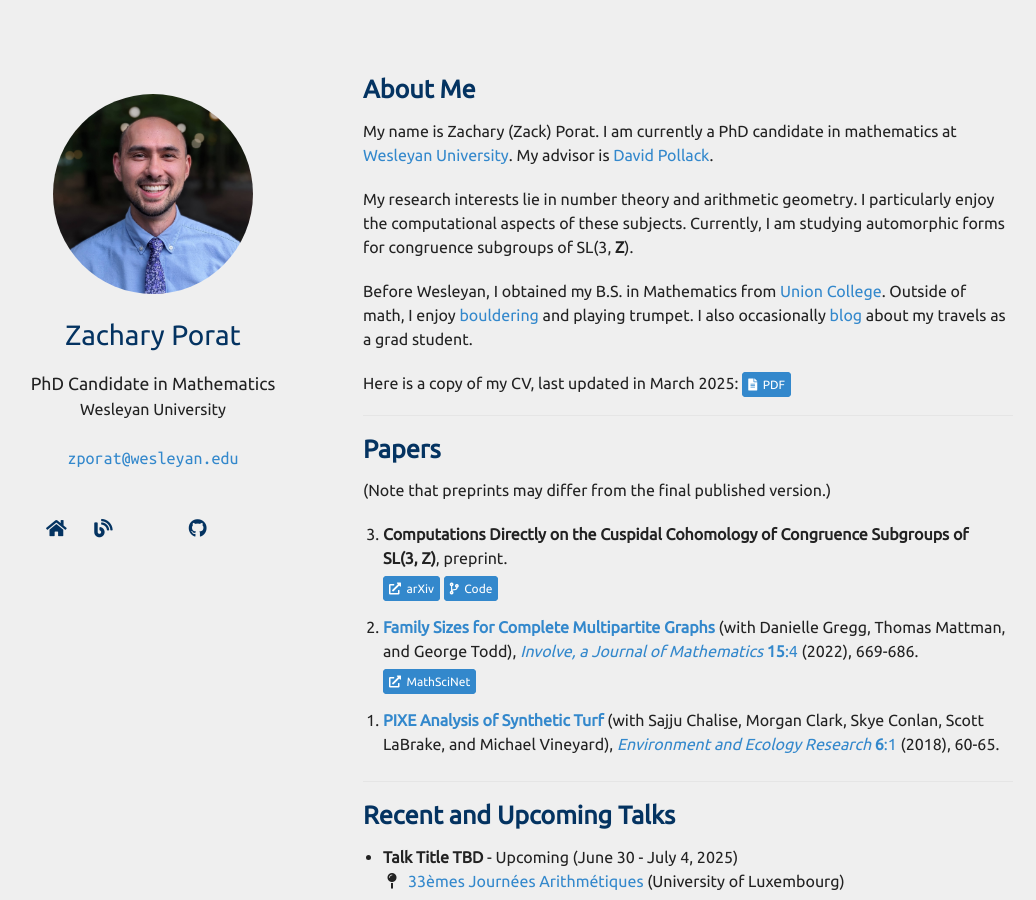
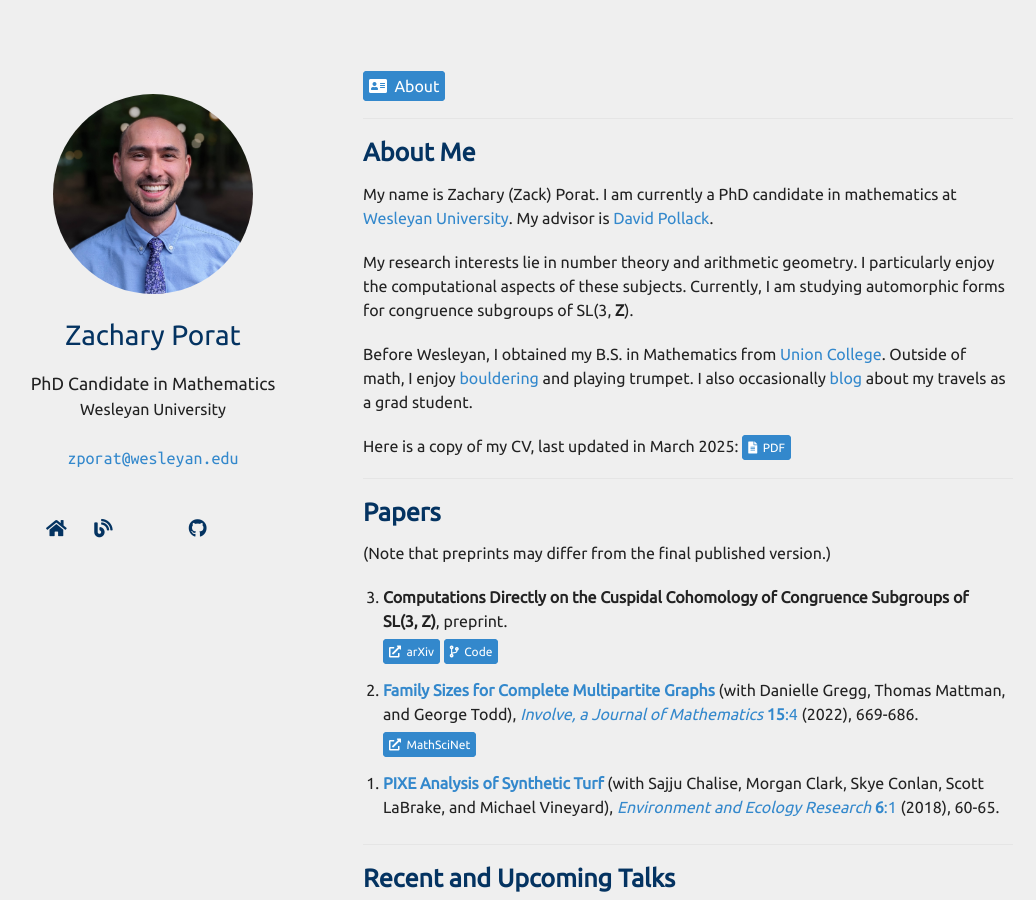
Before and after one commit to zporat/zporat.github.io, a Jekyll site: the page built from index.md, in a window 1280 px wide and 900 px high. Shown: the whole window, without its empty margins (102-1138 px from the left). Built offline with Jekyll 4.4.1, drawn with Linux system fonts in a browser that asks for light colours; nearby versions of some CDN libraries; a style sheet for code colours, icons or effects is not loaded; our own code applies the rules of GitHub Pages for plain Markdown files.

Commit message:
button nav test

```diff
--- a/index.md
+++ b/index.md
@@ -1,5 +1,9 @@
 ---
 layout: homepage
+---
+
+<a href="https://zporat.github.io/#about" class="button" style="font-size:16px;"><i class="fas fa-address-card" aria-hidden="true"></i>&nbsp; About</a>
+
 ---
 
 ## <a name="about"></a> About Me
```
